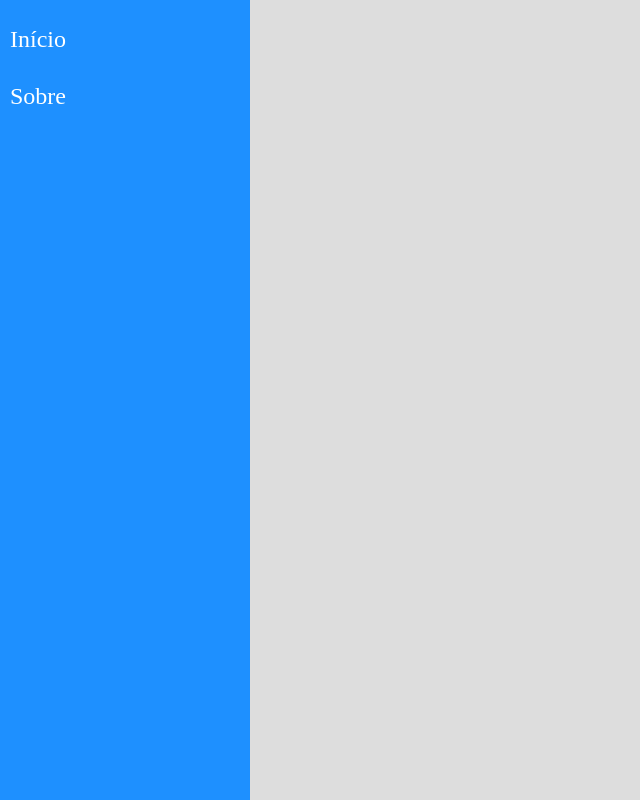
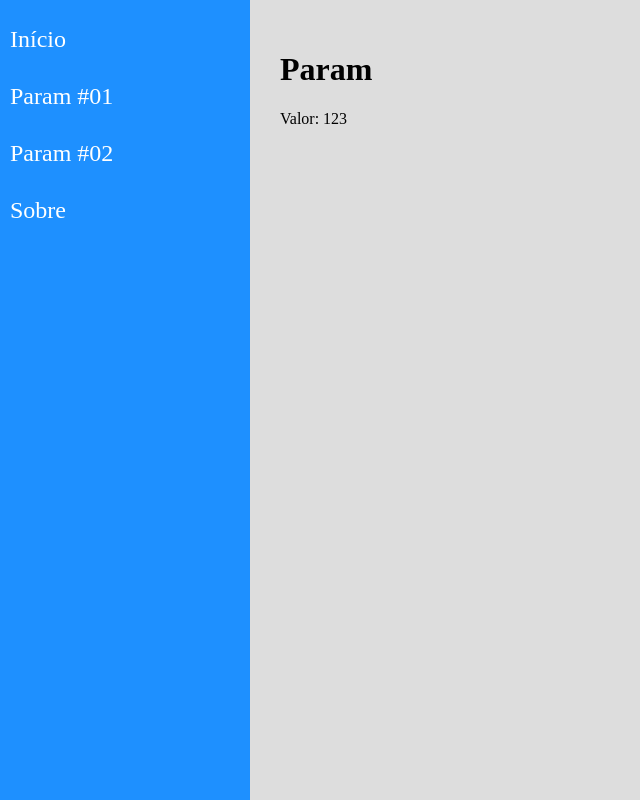
Before and after one commit to assisdefrancisco/navegacao-react, a React (Create React App) app: page /param/123 in a window 1280 px wide. Before the commit this address had no page. Shown: the whole page, without its empty margins (0-640 px from the left). Built offline with nearby package versions, Linux system fonts and the light colour scheme.

Commit message:
Passando paramentro na rota

```diff
--- a/src/components/layout/Content.jsx
+++ b/src/components/layout/Content.jsx
@@ -7,11 +7,14 @@
 
 import About from '../../views/examples/About'
 import Home from '../../views/examples/Home'
+import Param from '../../views/examples/Param';
 
 const Content = props => (
     <main className='Content'>
         <Routes>
             <Route path='/about' element={<About />} />
+            <Route path='/param/:id' element={<Param />} /> {/* :id -> representa o parametro, não é valor literal */}
+            {/* <Route path='/about' component={About} /> */}
             <Route path='/' element={<Home />} />
         </Routes>
     </main>
--- a/src/components/layout/Menu.jsx
+++ b/src/components/layout/Menu.jsx
@@ -12,6 +12,12 @@
                     <Link to='/'>Início</Link>
                 </li>
                 <li>
+                    <Link to='/param/123'>Param #01</Link>
+                </li>
+                <li>
+                    <Link to='/param/legal'>Param #02</Link>
+                </li>
+                <li>
                     <Link to='/about'>Sobre</Link>
                 </li>
             </ul>
--- a/src/views/examples/About.jsx
+++ b/src/views/examples/About.jsx
@@ -3,7 +3,7 @@
 const About = props => (
     <div className='About'>
         <h1>Sobre</h1>
-        <p>O nosso sistema foi criado</p>
+        <h2>O nosso sistema foi criado</h2>
     </div>
 )
 
--- a/src/views/examples/Home.jsx
+++ b/src/views/examples/Home.jsx
@@ -3,7 +3,7 @@
 const Home = props => (
     <div className='Home'>
         <h1>Início</h1>
-        <p>Bem vindo!</p>
+        <h2>Bem vindo!</h2>
     </div>
 )
 
--- /dev/null
+++ b/src/views/examples/Param.jsx
@@ -0,0 +1,15 @@
+import React from 'react';
+
+import { useParams } from 'react-router-dom';
+
+const Param = props => {
+    const { id } = useParams();
+
+    return <div className='Param'>
+        <h1>Param</h1>
+        <p>Valor: {id}</p>
+    </div>
+}
+
+
+export default Param
```
